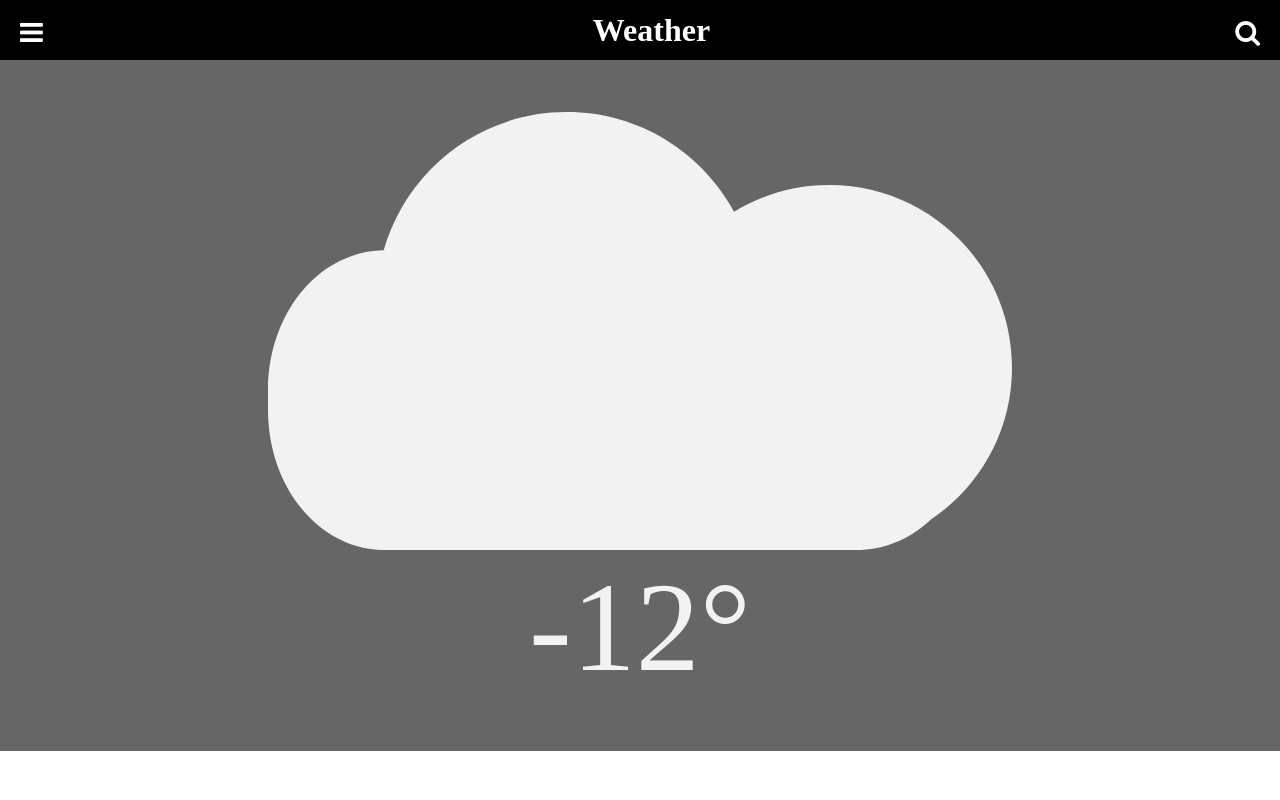
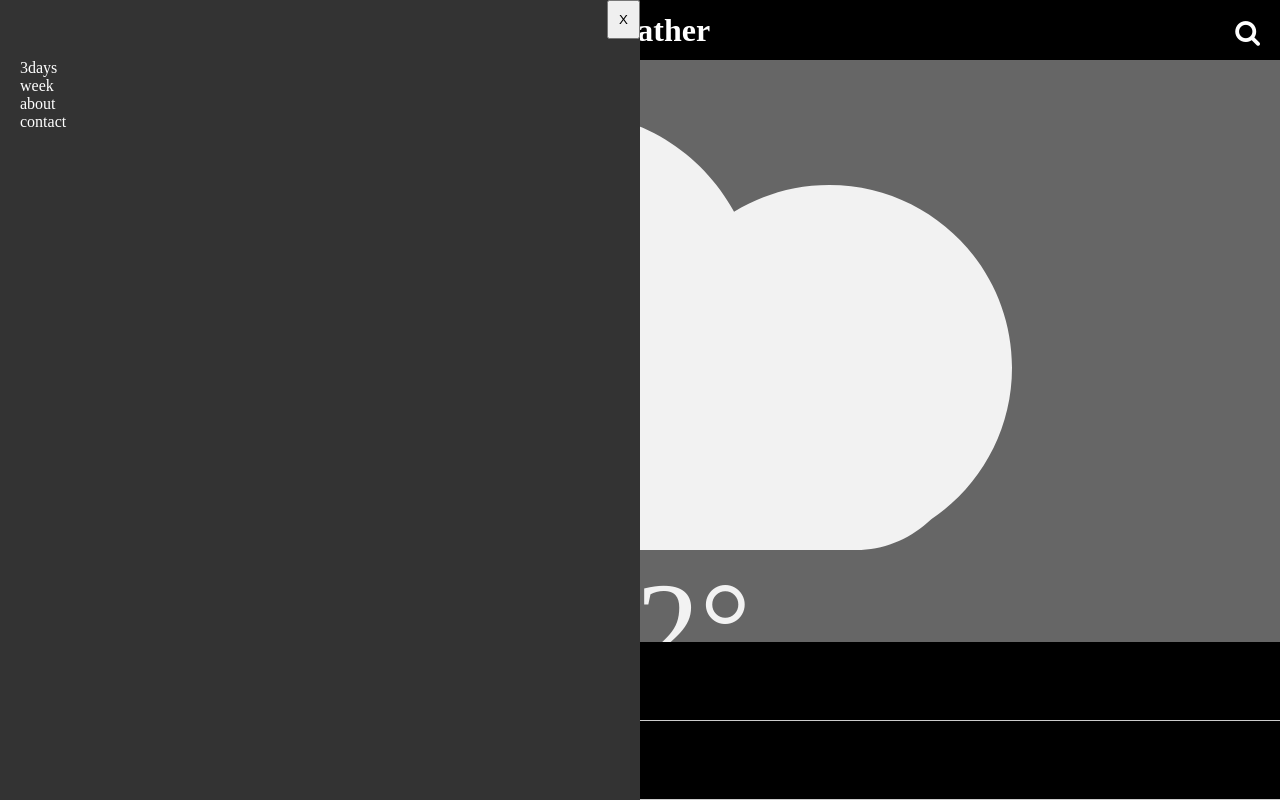
Before and after one commit to csslick/weatherapp180112, a plain HTML site: page index.html in a window 1280 px wide. Both pictures are taken after a click on the button 31 px from the left and 33 px from the top of the page. Drawn offline with Linux system fonts and the light colour scheme.

Commit message:
Update index.html

```diff
--- a/index.html
+++ b/index.html
@@ -7,6 +7,11 @@
 	<link rel="stylesheet" href="https://maxcdn.bootstrapcdn.com/font-awesome/4.7.0/css/font-awesome.min.css">
 	<style>
 		*{margin: 0; padding: 0;}
+		ul{ list-style-type: none;}
+		.page{
+			background: #666;
+			height: 100vh;
+		}
 		header{
 			position: relative;
 			width: 100%;
@@ -44,6 +49,36 @@
 			font-size: 8em;
 			color: #f2f2f2;
 		}
+		#temp_day{
+			position: absolute;
+			left: 0; bottom: 0;
+			width: 100%;
+			color: #f2f2f2;
+			background: #000;
+			padding: 20px;
+		}
+		#temp_day{ padding: 0;}
+		#temp_day > ul li{
+			padding: 30px 20px;
+			text-align: left;
+			border-bottom: 1px solid #ccc;
+		}
+		#sidebar{
+			position: absolute;
+			left: -50%; top: 0;
+			background: #333;
+			width: 50%; height: 100%;
+			text-align: right;
+			transition: 0.5s;
+		}
+		#sidebar.on{ left: 0%;}
+		#sidebar > ul{
+			text-align: left;
+			padding: 20px;
+			color: #fff;
+		}
+		#sidebar > #close_btn{ padding: 10px;}
+		#close_btn{}
 	</style>
 </head>
 <body>
@@ -71,12 +106,38 @@
 		<div id="temp">
 			<span class="temp">-12&deg;</span>
 		</div>
+		<div id="temp_day">
+			<ul>
+				<li>AM</li>
+				<li>PM</li>
+			</ul>
+		</div>
 	</section>
 
+	<aside id="sidebar">
+		<button id="close_btn">X</button>
+		<ul>
+			<li>3days</li>
+			<li>week</li>
+			<li>about</li>
+			<li>contact</li>
+		</ul>
+	</aside>
 
 </div><!-- end page -->
 
+<script>
+	var menu_btn = document.querySelector('.menu_btn');
+	var close_btn = document.getElementById('close_btn');
+	var sidebar = document.getElementById('sidebar');
 
+	menu_btn.addEventListener('click', function(){
+		sidebar.classList.add('on');
+	});
+	close_btn.addEventListener('click', function(){
+		sidebar.classList.remove('on');
+	});
+</script>
 
 </body>
 </html>
```
